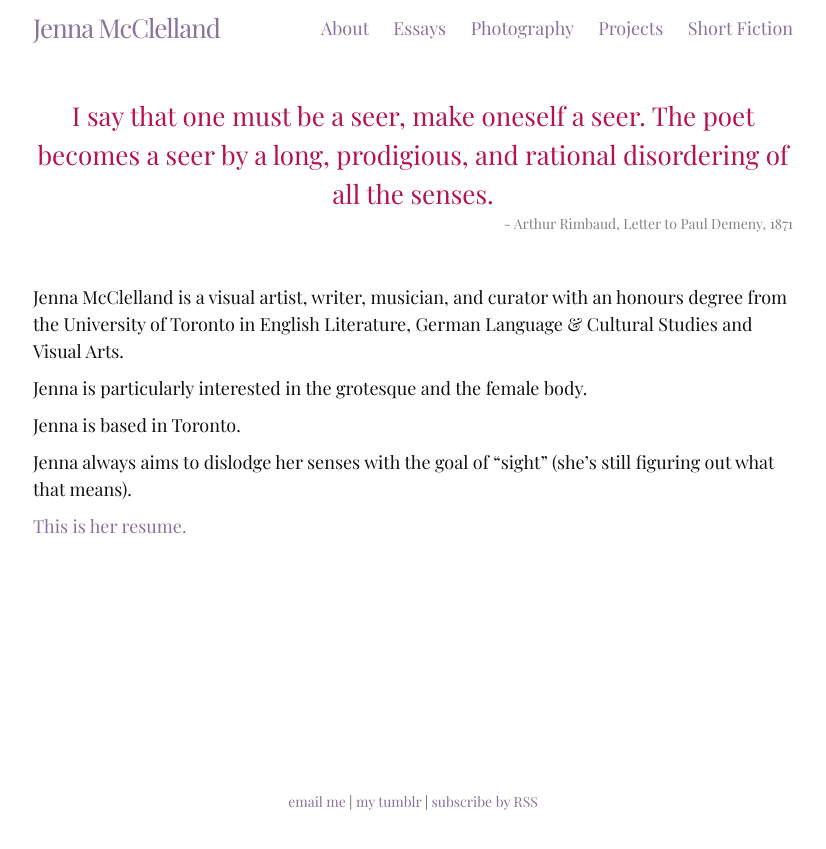
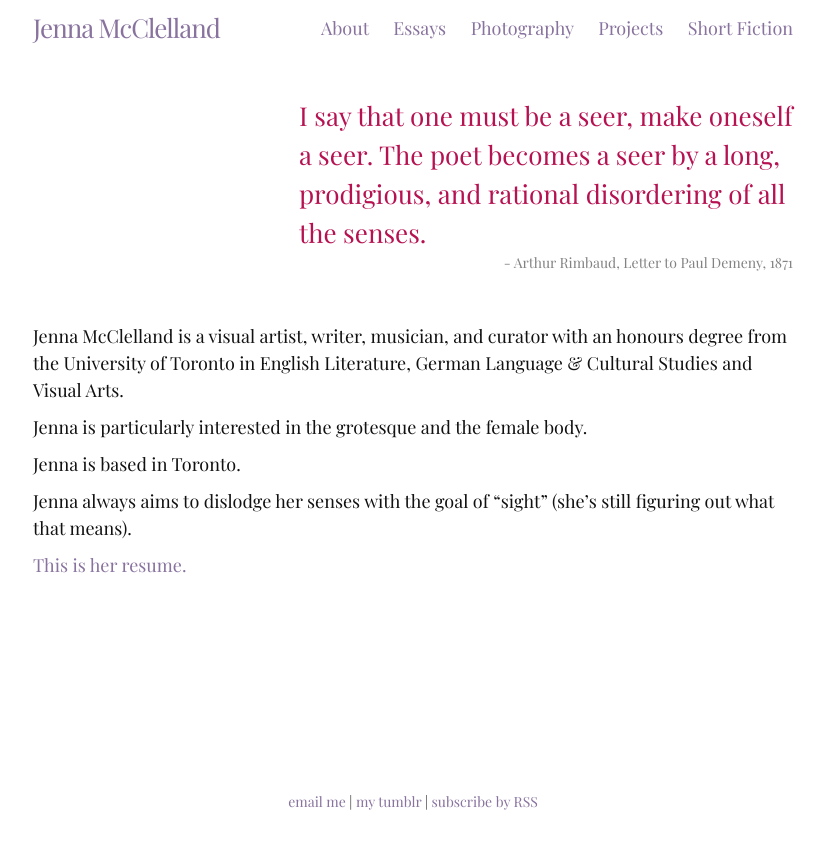
Before and after one commit to jennamcclelland/jennamcclelland.github.io, a Jekyll site: the page built from about.html, in a window 1280 px wide. Shown: the top 849 px of the page, without its empty margins (227-1053 px from the left). Built offline with Jekyll 4.4.1, drawn with Linux system fonts in a browser that asks for light colours.

Commit message:
adding a left margin to the quote

```diff
--- a/_sass/_layout.scss
+++ b/_sass/_layout.scss
@@ -185,7 +185,7 @@
 
         .quote {
             margin: 0;
-            text-align: center;
+            margin-left: 35%;
         }
         .quote-source {
             text-align: right;
```
